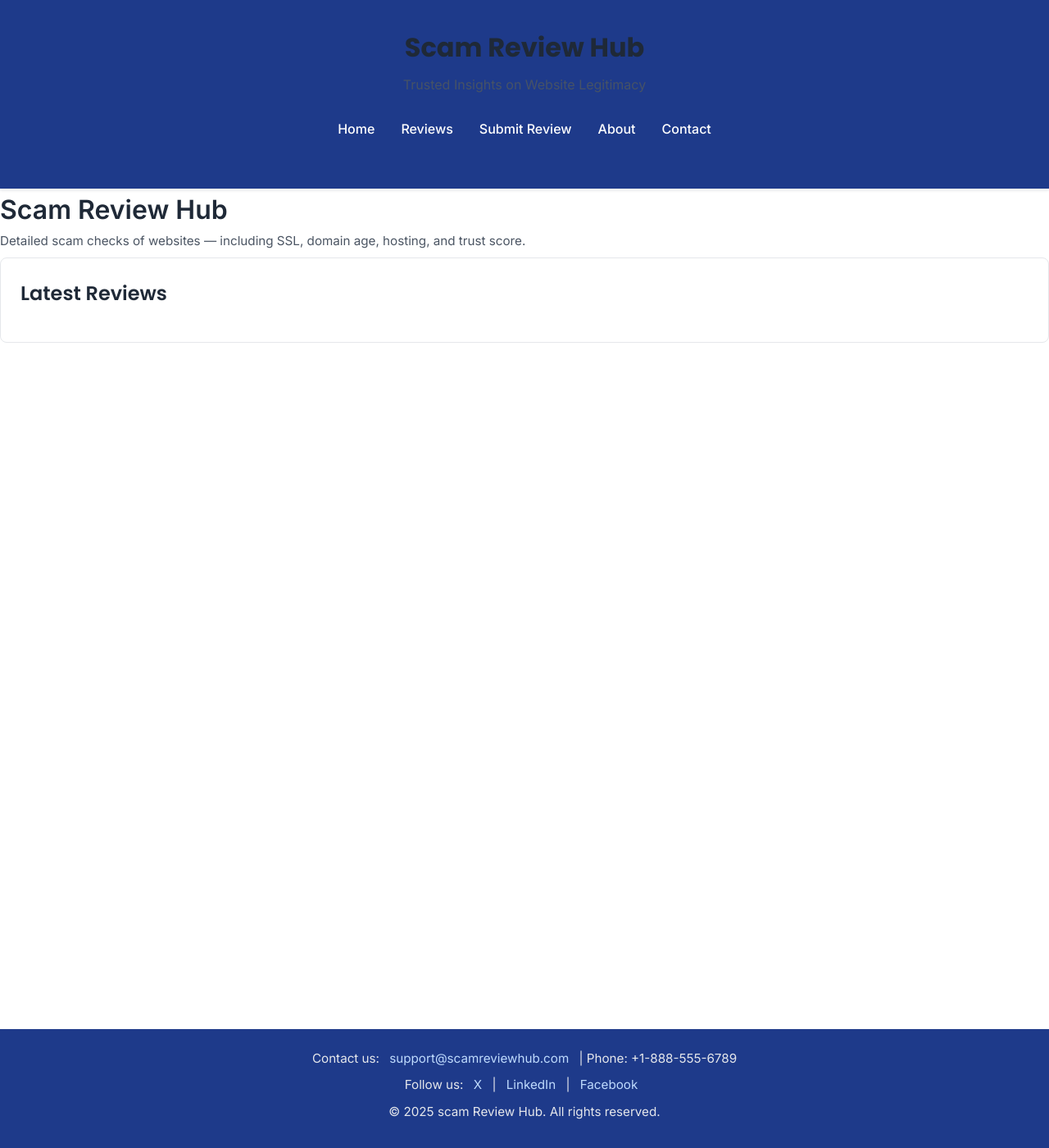
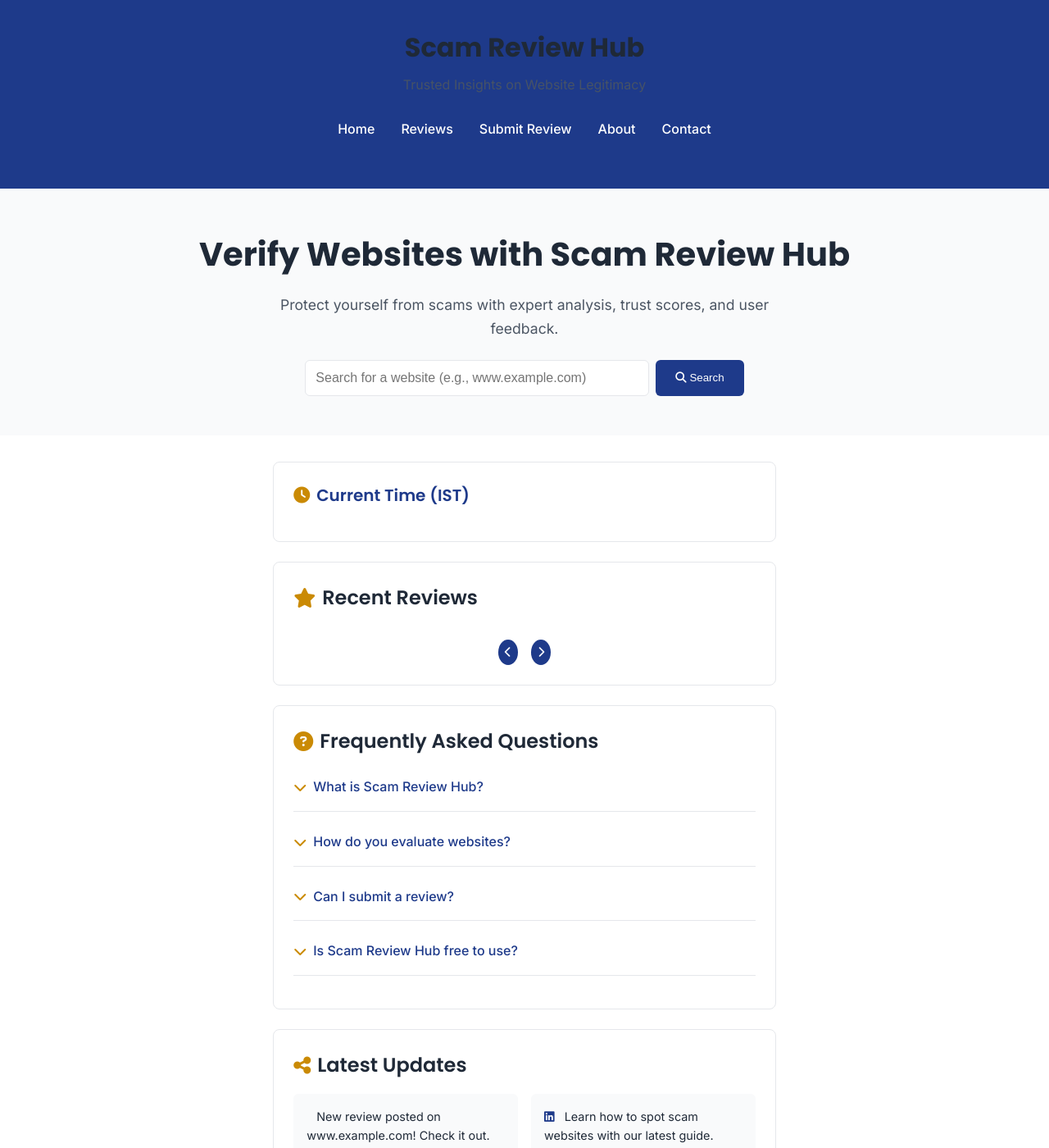
Before and after one commit to itisuniqueofficial/fay, a Jekyll site: the page built from index.md, in a window 1280 px wide and 1400 px high. Shown: the whole window at 82% size. Built offline with Jekyll 4.4.1, drawn with Linux system fonts in a browser that asks for light colours; a script that is not in the unit is left out; some of the changed text lies outside the part shown.

Commit message:
Update index.md

```diff
--- a/index.md
+++ b/index.md
@@ -1,28 +1,5 @@
 ---
-layout: default
-title: Home
+layout: home
+title: Scam Review Hub - Verify Website Legitimacy
+description: Scam Review Hub helps you verify website legitimacy with expert analysis, trust scores, and user feedback.
 ---
-
-<div itemscope itemtype="https://schema.org/WebSite">
-  <h1 itemprop="name">Scam Review Hub</h1>
-  <p itemprop="description">Detailed scam checks of websites — including SSL, domain age, hosting, and trust score.</p>
-
-  <section>
-    <h2>Latest Reviews</h2>
-    <ul>
-      {% for site in site.sites %}
-        <li itemscope itemtype="https://schema.org/Review">
-          <a href="{{ site.url }}" itemprop="url">
-            <span itemprop="itemReviewed" itemscope itemtype="https://schema.org/WebSite">
-              <span itemprop="name">{{ site.title }}</span>
-            </span>
-          </a>
-          — Score: <span itemprop="reviewRating" itemscope itemtype="https://schema.org/Rating">
-            <span itemprop="ratingValue">{{ site.score }}</span>
-          </span>
-          — <span itemprop="reviewBody">{{ site.status }}</span>
-        </li>
-      {% endfor %}
-    </ul>
-  </section>
-</div>
```
